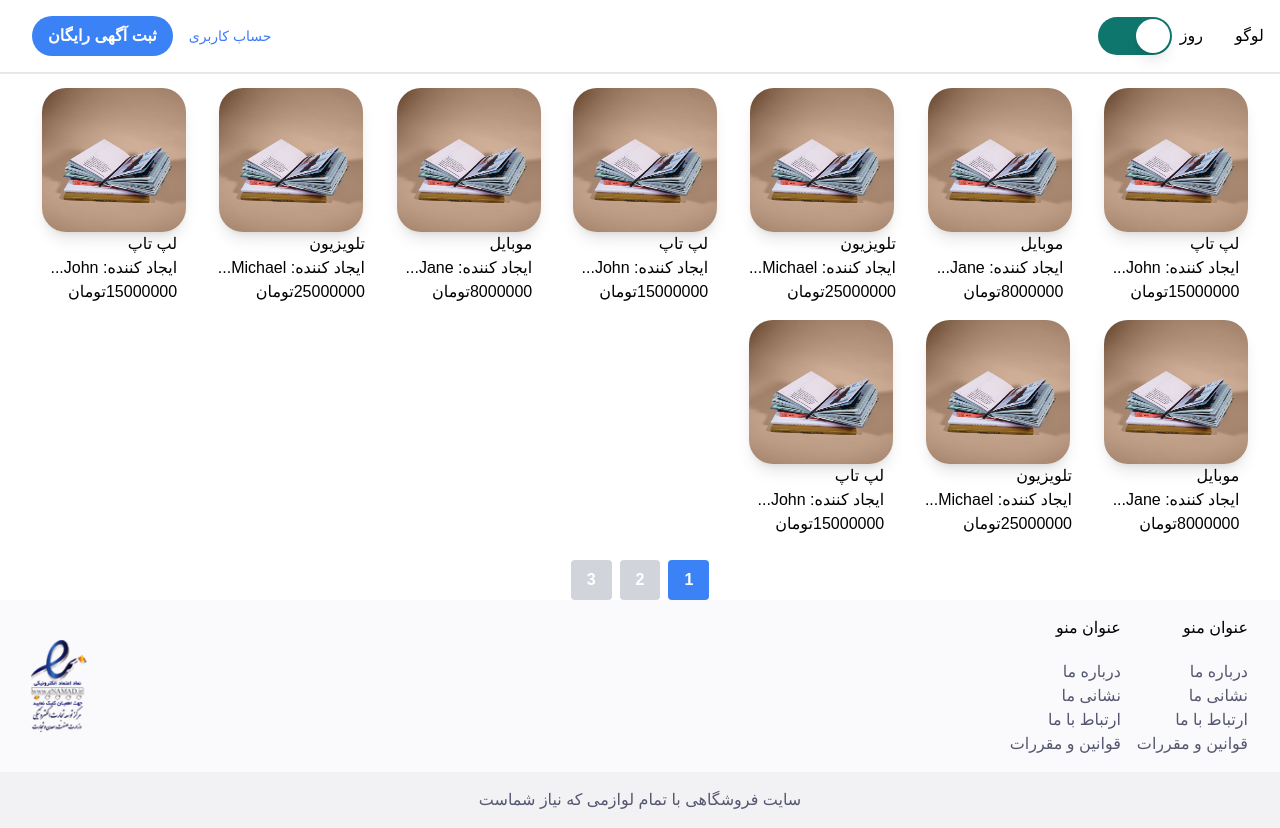
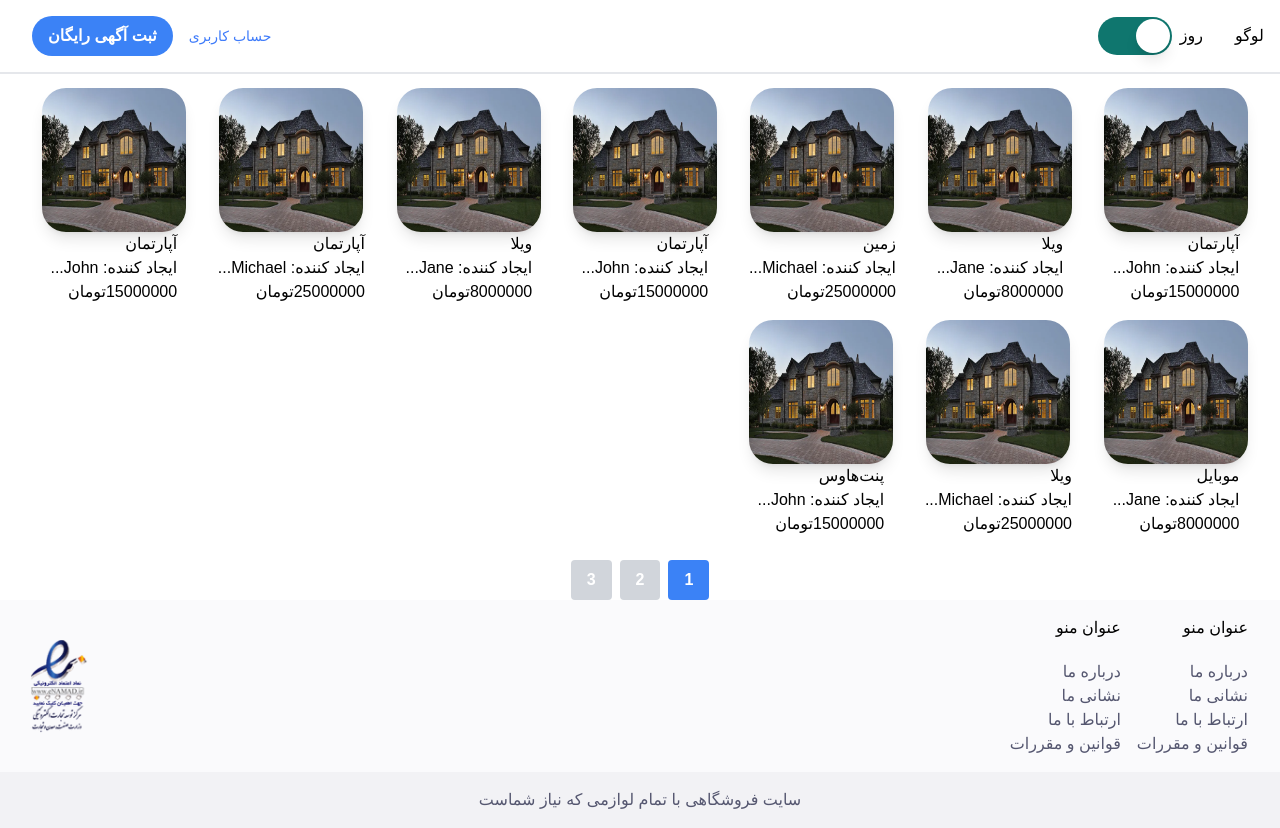
Before and after one commit to mramirahmadi2/shop, a React (Create React App) app: page / in a window 1280 px wide. Built offline with nearby package versions, Linux system fonts and the light colour scheme; data requests are answered from the project's data file.

Commit message:
change image

```diff
--- a/db.json
+++ b/db.json
@@ -2,8 +2,8 @@
   "products": [
     {
       "id": "1",
-      "name": "لپ تاپ",
-      "description": "لپ تاپ با قابلیت‌های بسیار بالا",
+      "name": "آپارتمان",
+      "description": "آپارتمان با امکانات لوکس و نورگیر عالی",
       "price": 15000000,
       "creator": "John Doe",
       "address": "Eshrat Abad Kolah Farangi Museum, Tehran, District 7, Sayyad Shirazi Expressway, Tehran Province, 1151713513, Iran",
@@ -11,8 +11,8 @@
     },
     {
       "id": "2",
-      "name": "موبایل",
-      "description": "موبایل با صفحه نمایش بزرگ و دوربین عالی",
+      "name": "ویلا",
+      "description": "ویلا با حیاط بزرگ و استخر شخصی",
       "price": 8000000,
       "creator": "Jane Smith",
       "address": "Eshrat Abad Kolah Farangi Museum, Tehran, District 7, Sayyad Shirazi Expressway, Tehran Province, 1151713513, Iran",
@@ -20,8 +20,8 @@
     },
     {
       "id": "3",
-      "name": "تلویزیون",
-      "description": "تلویزیون با کیفیت تصویر فوق‌العاده",
+      "name": "زمین",
+      "description": "زمین با امکانات لوکس و منظره زیبا",
       "price": 25000000,
       "creator": "Michael Johnson",
       "address": "Eshrat Abad Kolah Farangi Museum, Tehran, District 7, Sayyad Shirazi Expressway, Tehran Province, 1151713513, Iran",
@@ -29,8 +29,8 @@
     },
     {
       "id": "4",
-      "name": "لپ تاپ",
-      "description": "لپ تاپ با قابلیت‌های بسیار بالا",
+      "name": "آپارتمان",
+      "description": "آپارتمان با امکانات لوکس و نورگیر عالی",
       "price": 15000000,
       "creator": "John Doe",
       "address": "Eshrat Abad Kolah Farangi Museum, Tehran, District 7, Sayyad Shirazi Expressway, Tehran Province, 1151713513, Iran",
@@ -38,8 +38,8 @@
     },
     {
       "id": "5",
-      "name": "موبایل",
-      "description": "موبایل با صفحه نمایش بزرگ و دوربین عالی",
+      "name": "ویلا",
+      "description": "ویلا با حیاط بزرگ و استخر شخصی",
       "price": 8000000,
       "creator": "Jane Smith",
       "address": "Eshrat Abad Kolah Farangi Museum, Tehran, District 7, Sayyad Shirazi Expressway, Tehran Province, 1151713513, Iran",
@@ -47,8 +47,8 @@
     },
     {
       "id": "6",
-      "name": "تلویزیون",
-      "description": "تلویزیون با کیفیت تصویر فوق‌العاده",
+      "name": "آپارتمان",
+      "description": "آپارتمان با امکانات لوکس و نورگیر عالی",
       "price": 25000000,
       "creator": "Michael Johnson",
       "address": "Eshrat Abad Kolah Farangi Museum, Tehran, District 7, Sayyad Shirazi Expressway, Tehran Province, 1151713513, Iran",
@@ -56,8 +56,8 @@
     },
     {
       "id": "7",
-      "name": "لپ تاپ",
-      "description": "لپ تاپ با قابلیت‌های بسیار بالا",
+      "name": "آپارتمان",
+      "description": "آپارتمان با امکانات لوکس و نورگیر عالی",
       "price": 15000000,
       "creator": "John Doe",
       "address": "Eshrat Abad Kolah Farangi Museum, Tehran, District 7, Sayyad Shirazi Expressway, Tehran Province, 1151713513, Iran",
@@ -74,8 +74,8 @@
     },
     {
       "id": "9",
-      "name": "تلویزیون",
-      "description": "تلویزیون با کیفیت تصویر فوق‌العاده",
+      "name": "ویلا",
+      "description": "ویلا با حیاط بزرگ و استخر شخصی",
       "price": 25000000,
       "creator": "Michael Johnson",
       "address": "Eshrat Abad Kolah Farangi Museum, Tehran, District 7, Sayyad Shirazi Expressway, Tehran Province, 1151713513, Iran",
@@ -83,8 +83,8 @@
     },
     {
       "id": "10",
-      "name": "لپ تاپ",
-      "description": "لپ تاپ با قابلیت‌های بسیار بالا",
+      "name": "پنت‌هاوس",
+    "description": "پنت‌هاوس لوکس با منظره‌ی شهر و درختان",
       "price": 15000000,
       "creator": "John Doe",
       "address": "Eshrat Abad Kolah Farangi Museum, Tehran, District 7, Sayyad Shirazi Expressway, Tehran Province, 1151713513, Iran",
@@ -92,8 +92,8 @@
     },
     {
       "id": "11",
-      "name": "موبایل",
-      "description": "موبایل با صفحه نمایش بزرگ و دوربین عالی",
+      "name": "ویلای لاکچری",
+      "description": "ویلا با استخر و باغ زیبا",
       "price": 8000000,
       "creator": "Jane Smith",
       "address": "Eshrat Abad Kolah Farangi Museum, Tehran, District 7, Sayyad Shirazi Expressway, Tehran Province, 1151713513, Iran",
@@ -101,8 +101,8 @@
     },
     {
       "id": "12",
-      "name": "تلویزیون",
-      "description": "تلویزیون با کیفیت تصویر فوق‌العاده",
+      "name": "آپارتمان نوساز",
+      "description": "آپارتمان مدرن با امکانات به‌روز",
       "price": 25000000,
       "creator": "Michael Johnson",
       "address": "Eshrat Abad Kolah Farangi Museum, Tehran, District 7, Sayyad Shirazi Expressway, Tehran Province, 1151713513, Iran",
@@ -110,8 +110,8 @@
     },
     {
       "id": "13",
-      "name": "لپ تاپ",
-      "description": "لپ تاپ با قابلیت‌های بسیار بالا",
+      "name": "خانه روستایی",
+      "description": "خانه‌ای با اطراف سبز و آرامش بخش",
       "price": 15000000,
       "creator": "John Doe",
       "address": "Eshrat Abad Kolah Farangi Museum, Tehran, District 7, Sayyad Shirazi Expressway, Tehran Province, 1151713513, Iran",
@@ -119,8 +119,8 @@
     },
     {
       "id": "14",
-      "name": "موبایل",
-      "description": "موبایل با صفحه نمایش بزرگ و دوربین عالی",
+      "name": "آپارتمان با امکانات رفاهی",
+      "description": "آپارتمان مجهز با استخر و سالن ورزشی",
       "price": 8000000,
       "creator": "Jane Smith",
       "address": "Eshrat Abad Kolah Farangi Museum, Tehran, District 7, Sayyad Shirazi Expressway, Tehran Province, 1151713513, Iran",
@@ -128,8 +128,8 @@
     },
     {
       "id": "15",
-      "name": "تلویزیون",
-      "description": "تلویزیون با کیفیت تصویر فوق‌العاده",
+      "name": "آپارتمان با امکانات رفاهی",
+    "description": "آپارتمان مجهز با استخر و سالن ورزشی",
       "price": 25000000,
       "creator": "Michael Johnson",
       "address": "Eshrat Abad Kolah Farangi Museum, Tehran, District 7, Sayyad Shirazi Expressway, Tehran Province, 1151713513, Iran",
@@ -137,8 +137,8 @@
     },
     {
       "id": "16",
-      "name": "لپ تاپ",
-      "description": "لپ تاپ با قابلیت‌های بسیار بالا",
+      "name": "آپارتمان با امکانات رفاهی",
+    "description": "آپارتمان مجهز با استخر و سالن ورزشی",
       "price": 15000000,
       "creator": "John Doe",
       "address": "Eshrat Abad Kolah Farangi Museum, Tehran, District 7, Sayyad Shirazi Expressway, Tehran Province, 1151713513, Iran",
@@ -146,8 +146,8 @@
     },
     {
       "id": "17",
-      "name": "موبایل",
-      "description": "موبایل با صفحه نمایش بزرگ و دوربین عالی",
+      "name": "آپارتمان با امکانات رفاهی",
+    "description": "آپارتمان مجهز با استخر و سالن ورزشی",
       "price": 8000000,
       "creator": "Jane Smith",
       "address": "Eshrat Abad Kolah Farangi Museum, Tehran, District 7, Sayyad Shirazi Expressway, Tehran Province, 1151713513, Iran",
@@ -155,8 +155,8 @@
     },
     {
       "id": "18",
-      "name": "تلویزیون",
-      "description": "تلویزیون با کیفیت تصویر فوق‌العاده",
+      "name": "خانه شهری",
+    "description": "خانه ای در محله ای آرام",
       "price": 25000000,
       "creator": "Michael Johnson",
       "address": "Eshrat Abad Kolah Farangi Museum, Tehran, District 7, Sayyad Shirazi Expressway, Tehran Province, 1151713513, Iran",
@@ -164,8 +164,8 @@
     },
     {
       "id": "19",
-      "name": "لپ تاپ",
-      "description": "لپ تاپ با قابلیت‌های بسیار بالا",
+      "name": "آپارتمان نوساز",
+      "description": "آپارتمان مدرن با امکانات به‌روز",
       "price": 15000000,
       "creator": "John Doe",
       "address": "Eshrat Abad Kolah Farangi Museum, Tehran, District 7, Sayyad Shirazi Expressway, Tehran Province, 1151713513, Iran",
@@ -173,8 +173,8 @@
     },
     {
       "id": "20",
-      "name": "موبایل",
-      "description": "موبایل با صفحه نمایش بزرگ و دوربین عالی",
+      "name": "واحد اداری",
+      "description": "واحد اداری در مرکز شهر",
       "price": 8000000,
       "creator": "Jane Smith",
       "address": "Eshrat Abad Kolah Farangi Museum, Tehran, District 7, Sayyad Shirazi Expressway, Tehran Province, 1151713513, Iran",
@@ -182,8 +182,8 @@
     },
     {
       "id": "21",
-      "name": "تلویزیون",
-      "description": "تلویزیون با کیفیت تصویر فوق‌العاده",
+      "name": "آپارتمان مبله",
+    "description": "آپارتمان مبله با امکانات کامل",
       "price": 25000000,
       "creator": "Michael Johnson",
       "address": "Eshrat Abad Kolah Farangi Museum, Tehran, District 7, Sayyad Shirazi Expressway, Tehran Province, 1151713513, Iran",
@@ -191,8 +191,8 @@
     },
     {
       "id": "22",
-      "name": "لپ تاپ",
-      "description": "لپ تاپ با قابلیت‌های بسیار بالا",
+      "name": "آپارتمان مبله",
+    "description": "آپارتمان مبله با امکانات کامل",
       "price": 15000000,
       "creator": "John Doe",
       "address": "Eshrat Abad Kolah Farangi Museum, Tehran, District 7, Sayyad Shirazi Expressway, Tehran Province, 1151713513, Iran",
@@ -200,8 +200,8 @@
     },
     {
       "id": "23",
-      "name": "موبایل",
-      "description": "موبایل با صفحه نمایش بزرگ و دوربین عالی",
+      "name": "آپارتمان مبله",
+    "description": "آپارتمان مبله با امکانات کامل",
       "price": 8000000,
       "creator": "Jane Smith",
       "address": "Eshrat Abad Kolah Farangi Museum, Tehran, District 7, Sayyad Shirazi Expressway, Tehran Province, 1151713513, Iran",
@@ -209,8 +209,8 @@
     },
     {
       "id": "24",
-      "name": "موبایل",
-      "description": "موبایل با صفحه نمایش بزرگ و دوربین عالی",
+      "name": "آپارتمان مبله",
+    "description": "آپارتمان مبله با امکانات کامل",
       "price": 8000000,
       "creator": "Jane Smith",
       "address": "Eshrat Abad Kolah Farangi Museum, Tehran, District 7, Sayyad Shirazi Expressway, Tehran Province, 1151713513, Iran",
@@ -218,8 +218,8 @@
     },
     {
       "id": "26",
-      "name": "موبایل",
-      "description": "موبایل با صفحه نمایش بزرگ و دوربین عالی",
+      "name": "آپارتمان مبله",
+      "description": "آپارتمان مبله با امکانات کامل",
       "price": 8000000,
       "creator": "Jane Smith",
       "address": "Eshrat Abad Kolah Farangi Museum, Tehran, District 7, Sayyad Shirazi Expressway, Tehran Province, 1151713513, Iran",
--- a/src/components/Post.tsx
+++ b/src/components/Post.tsx
@@ -1,5 +1,5 @@
 import React from 'react';
-import bookImg from '../assets/img books/image.png';
+import Img from '../assets/img homes/depositphotos_8711123-stock-photo-luxury-stone-home-at-dusk.webp';
 
 interface PostProps {
   name: string;
@@ -15,7 +15,7 @@ const Post: React.FC<PostProps> = ({ name, creator, price }) => {
 
   return (
     <div className='flex flex-col mx-4 my-2 items-center justify-between'>
-      <img src={bookImg} alt="bookImg" className='w-36 h-36 rounded-3xl shadow-lg' />
+      <img src={Img} alt="bookImg" className='w-36 h-36 rounded-3xl shadow-lg' />
       <div className='flex flex-col'>
         <span>{name}</span>
         <span>ایجاد کننده: {truncateWriter(creator,1)}</span>
--- a/src/pages/Post/Post.tsx
+++ b/src/pages/Post/Post.tsx
@@ -1,7 +1,7 @@
 import axios from "axios";
 import React, { useEffect, useState } from "react";
 import { useNavigate, useParams } from "react-router-dom";
-import bookImg from "../../assets/img books/image.png";
+import Img from "../../assets/img homes/depositphotos_8711123-stock-photo-luxury-stone-home-at-dusk.webp";
 import AddressPost from "./AddressPost/AddressPost";
 import Button from "components/Button";
 import Dialog from "components/Modal";
@@ -95,7 +95,7 @@ const Post: React.FC = () => {
                 </div>
               </div>
               <div className="w-1/6 h-auto ">
-                <img src={bookImg} alt={post.name} className="w-52 h-52 " />
+                <img src={Img} alt={post.name} className="w-52 h-52 " />
               </div>
             </div>
             <div className="w-full my-8">
```
Also changed, not shown: src/ThemeContext.tsx (renamed from src/ThemeContext.ts, +9 -0 lines), src/assets/img books/image.png (deleted), src/assets/img homes/depositphotos_8711123-stock-photo-luxury-stone-home-at-dusk.webp (added).
